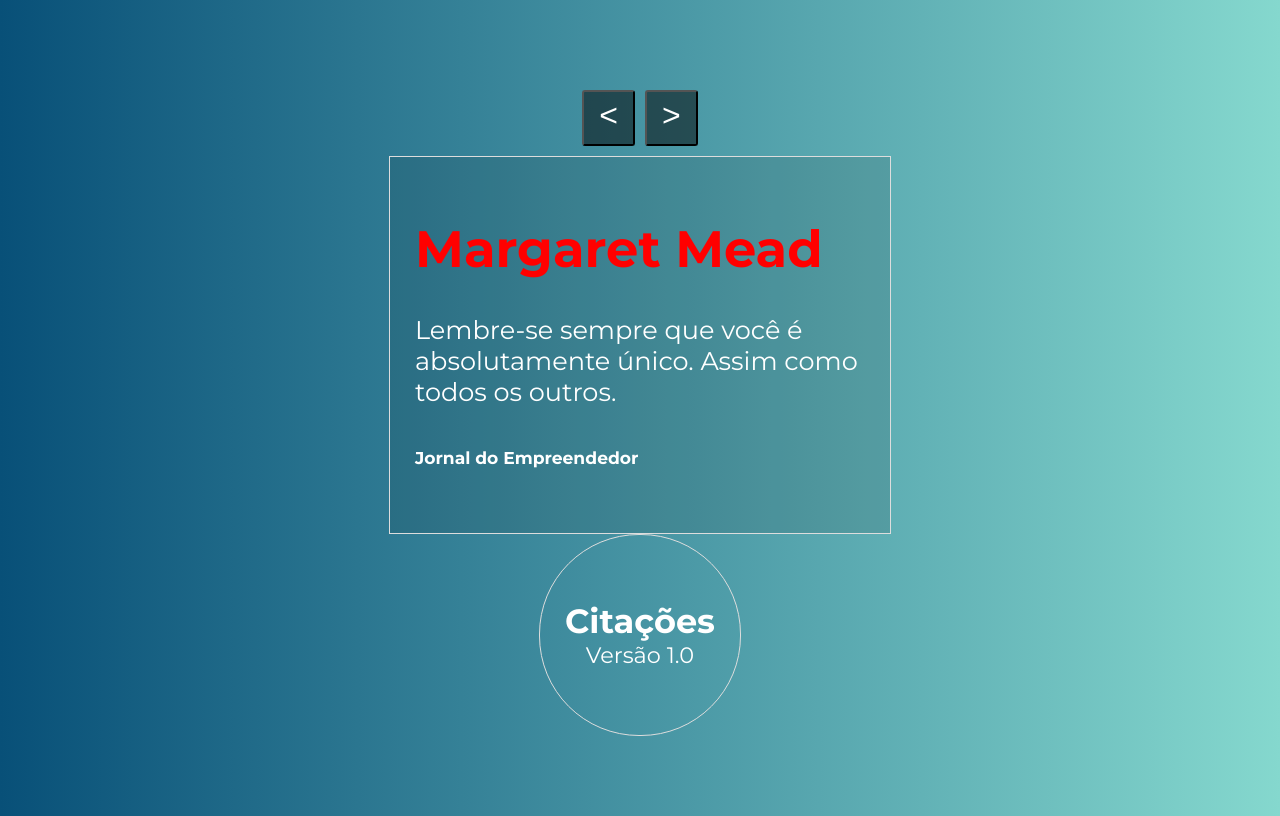
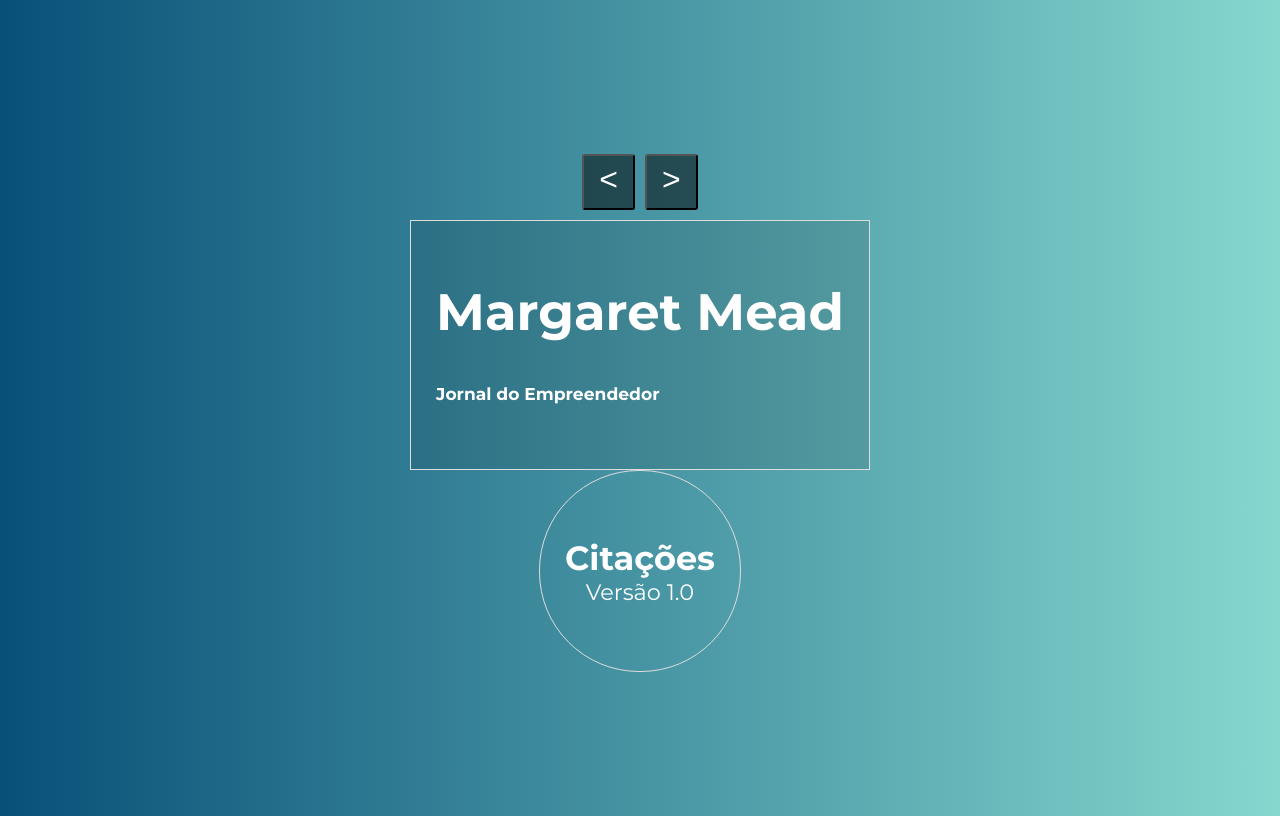
Before and after one commit to robertov8/cursovuejs2modulo1, a Vue app in the folder componentes-avancados/citacoes/: page / in a window 1280 px wide. Built offline with nearby package versions, Linux system fonts and the light colour scheme.

Commit message:
138. Usando Múltiplos Slots (Slots Nomeados)

```diff
--- a/componentes-avancados/citacoes/src/components/Citacao.vue
+++ b/componentes-avancados/citacoes/src/components/Citacao.vue
@@ -1,6 +1,8 @@
 <template>
     <div class="citacao">
-        <slot></slot>
+        <slot name="autor"></slot>
+        <slot name="texto"></slot>
+        <slot name="fonte"></slot>
     </div>
 </template>
 
@@ -15,8 +17,4 @@
         padding: 25px;
         max-width: 450px;
     }
-
-    h1 {
-        color: red;
-    }
 </style>
--- a/componentes-avancados/citacoes/src/components/Citacoes.vue
+++ b/componentes-avancados/citacoes/src/components/Citacoes.vue
@@ -6,10 +6,10 @@
         </span>
 
         <Citacao>
-            <h1>{{ citacoes[indice].autor }}</h1>
-            <p> {{ citacoes[indice].texto }}</p>
+            <h1 slot="autor">{{ citacoes[indice].autor }}</h1>
+            <p sot="texto"> {{ citacoes[indice].texto }}</p>
 
-            <h6>{{ citacoes[indice].fonte}}</h6>
+            <h6 slot="fonte">{{ citacoes[indice].fonte}}</h6>
         </Citacao>
     </div>
 </template>
```
